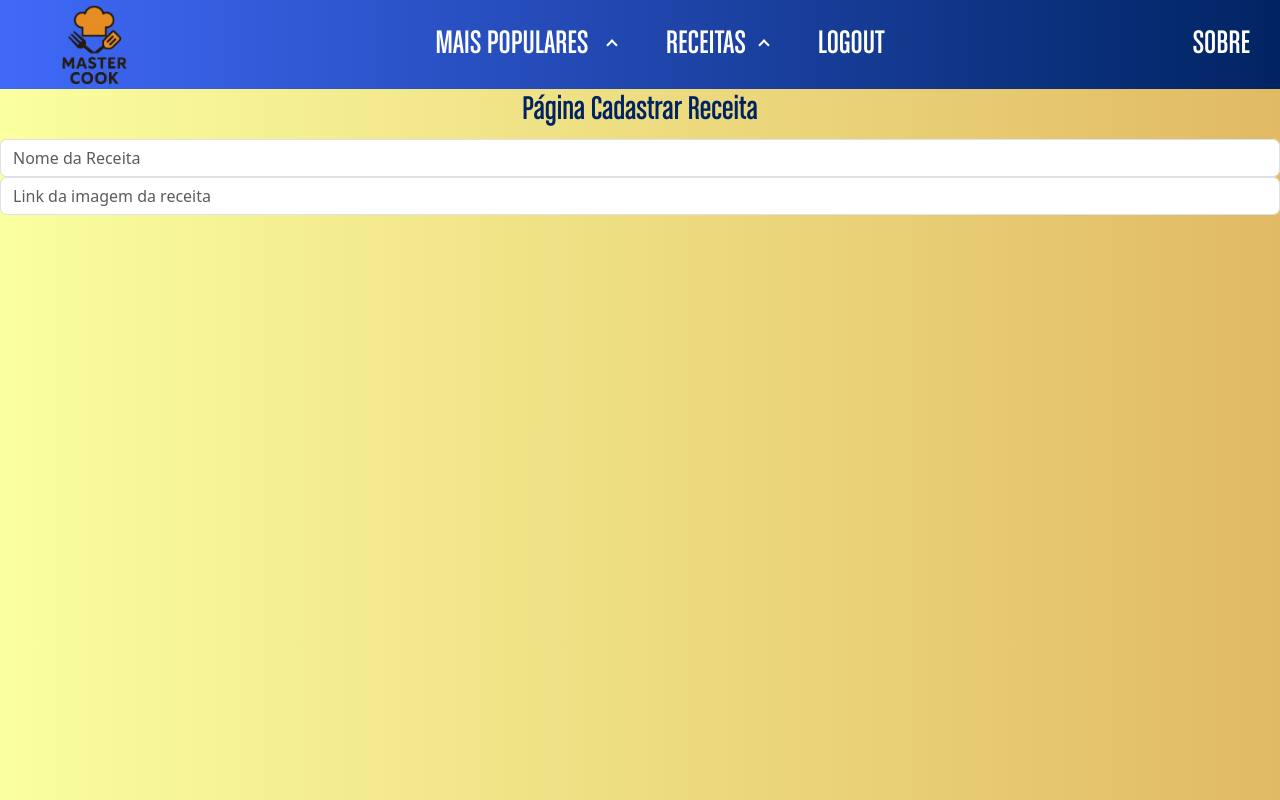
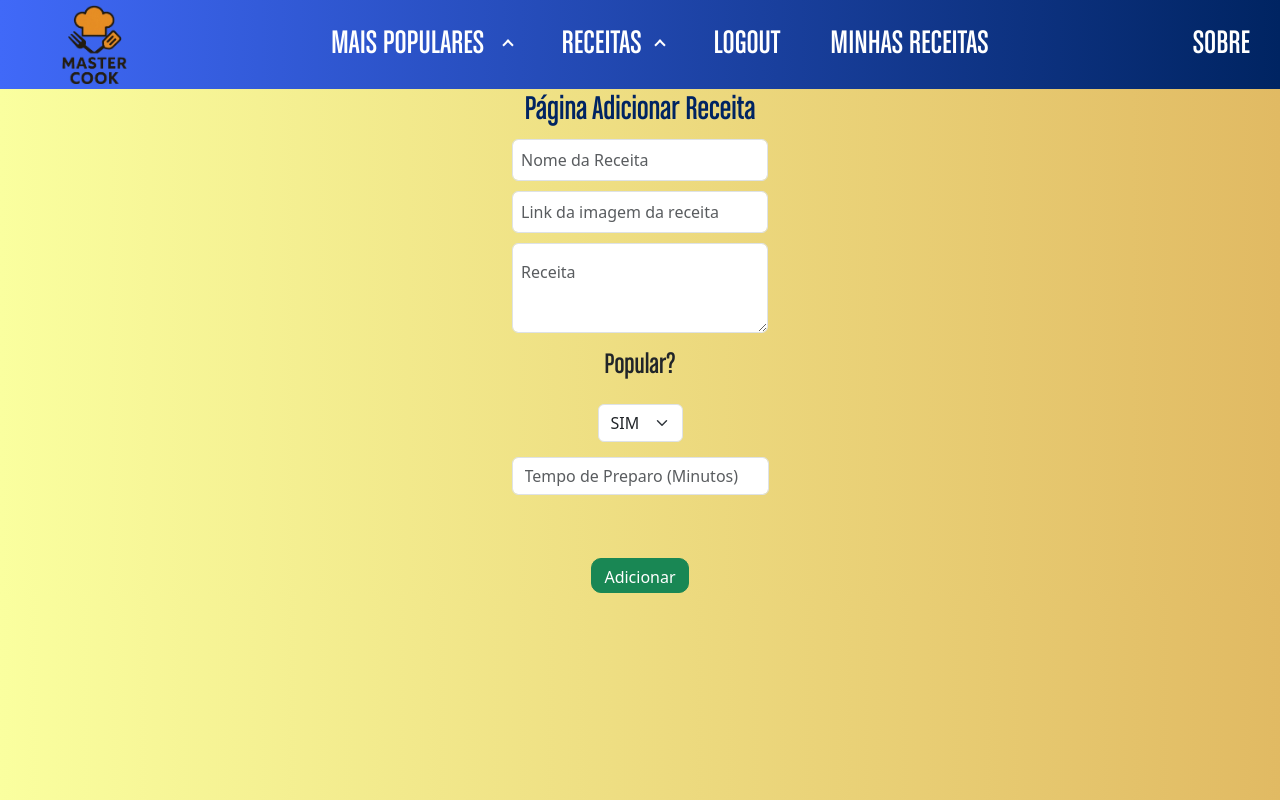
Before and after one commit to Guilherme-Eufrasio/mastercook-em-django, a Django app: page /area_administrativa/cadastrar/ in a window 1280 px wide. Run offline with Django 5.2, Linux system fonts and the light colour scheme; a user stored in the database is signed in.

Commit message:
pequenas modificações

```diff
--- a/mastercook/area_administrativa/templates/receitas/cadastrar.html
+++ b/mastercook/area_administrativa/templates/receitas/cadastrar.html
@@ -1,4 +1,4 @@
-{% extends "base-logout.html" %}
+{% extends "base.html" %}
 {% load static %}
 {% block 'head' %}
     <link rel="stylesheet" href="{% static 'css/main.css' %}">
@@ -6,10 +6,24 @@
 {% block 'title' %}Cadastrar Receita{% endblock %}
 
 {% block 'conteudo' %}
-<h1>Página Cadastrar Receita</h1>
+<h1>Página Adicionar Receita</h1>
 
 <form name="addreceita">
     <input type="text" name="nomeReceita" class="nomereceita form-control" placeholder="Nome da Receita">
     <input type="url" name="imagemReceita" class="image form-control" placeholder="Link da imagem da receita">
+    <textarea name="" id="" class="descricao form-control" cols="30" rows="10" placeholder="Receita"></textarea>
+    <p name="escolha" class="escolha">Popular?</p>
+    <select name="popularesReceita" id="popularesReceita" class="popular form-select" required>
+        <option value="sim">SIM</option>
+        <option value="nao">NÃO</option>
+    </select>
+    <input type="number" name="tempo_preparo" class="tempo_preparo form-control" placeholder="Tempo de Preparo (Minutos)" required>
+
+    <br>
+    <br/>
+    <div class="butao">
+        <button class="add btn btn-success">Adicionar</button>
+
+    </div>
 </form>
 {% endblock %}
--- a/mastercook/area_administrativa/templates/receitas/editar.html
+++ b/mastercook/area_administrativa/templates/receitas/editar.html
@@ -1,4 +1,4 @@
-{% extends "base-logout.html" %}
+{% extends "base.html" %}
 {% load static %}
 {% block 'head' %}
     <link rel="stylesheet" href="{% static 'css/main.css' %}">
--- a/mastercook/static/css/main.css
+++ b/mastercook/static/css/main.css
@@ -276,3 +276,68 @@ p{
     letter-spacing: 0px;
     font-size: 35px;
 }
+.butao{
+    justify-self: center;
+}
+.add{
+    border-radius: 10px;
+    width: 100%;
+    /* background-color: rgb(46, 230, 46); */
+    height: 35px;
+}
+.popular{
+    border-radius: 6px;
+    display: flex;
+    width: auto;
+}
+.descricao{
+    display: block;
+    width: 20%;
+    margin-bottom: 10px;
+    padding: 8px;
+    box-sizing: border-box;
+    height: 90px;
+    line-height: 40px;
+}
+.adicionar-receita{
+    font-family: chalet;
+    background-color: #ffae00;
+    text-align: center;
+    color: #002462;
+}
+.nomereceita{
+    display: block;
+    width: 20%;
+    margin-bottom: 10px;
+    padding: 8px;
+    box-sizing: border-box;
+}
+form{
+    justify-items: center;
+}
+.image{
+    display: block;
+    width: 20%;
+    margin-bottom: 10px;
+    padding: 8px;
+    box-sizing: border-box;
+}
+.tempo_preparo{
+    display: flex;
+    margin: 15px;
+    width: auto;
+}
+.escolha{
+    font-size: 30px;
+}
+.cadastrar-receita{
+    text-align: center;
+}
+.txt1{
+    text-align: center;
+}
+.txt2{
+    text-align: center;
+}.mestre{
+    text-align: center;
+}
--- a/mastercook/templates/base-logout.html
+++ /dev/null
@@ -1,128 +0,0 @@
-{% load static %}
-<!DOCTYPE html>
-<html lang="pt-br">
-<head>
-    <meta charset="UTF-8">
-    <meta name="viewport" content="width=device-width, initial-scale=1.0">
-    <link href="https://cdn.jsdelivr.net/npm/bootstrap@5.3.7/dist/css/bootstrap.min.css" rel="stylesheet" integrity="sha384-LN+7fdVzj6u52u30Kp6M/trliBMCMKTyK833zpbD+pXdCLuTusPj697FH4R/5mcr" crossorigin="anonymous">
-    {% block 'head' %} {% endblock %}
-    <link rel="stylesheet" href="{% static 'css/main.css'%}">
-    <link rel="icon" href="{% static 'img/logo-receita.avif' %}">
-    <title>{% block 'title'%} {% endblock %}</title>
-</head>
-<body>
-    <nav class="menu-container">
-        <ul class="menu">
-                <li><a href="{% url 'home' %}"><img src="{% static 'img/logo-site.png' %}" alt="Logo Principal do Site - Master Cook"></a></li>
-                <li>
-                    <a class="menu_populares" href="#" onclick="abrirSubMenu('menu_populares')">MAIS POPULARES <span class="seta"></span></a>
-                    <ul class="submenu">
-                        <li><a href="{% url 'maispopu' %}">TODOS</a></li>
-                        <li><a href="{% url 'popusimples' %}">SIMPLES</a></li>
-                    </ul>
-                </li>
-
-                <li>
-                    <a class="menu_receitas" href="#" onclick="abrirSubMenu('menu_receitas')">RECEITAS<span class="seta"></span></a>
-                    <ul class="submenu ">
-                        <li><a href="{% url 'doces' %}">DOCES</a></li>
-                        <li><a href="{% url 'salgado' %}">SALGADOS</a></li>
-                    </ul>
-                </li>
-                <li><a href="{% url 'logout' %}">LOGOUT</a></li>
-                <li><a href="{% url 'sobre' %}">SOBRE</a></li>
-        </ul>
-    </nav>
-
-
-    <!-- MENU MOBILE ABAIXO: -->
-
-
-
-    <!-- <link href="https://cdn.jsdelivr.net/npm/bootstrap@5.3.6/dist/css/bootstrap.min.css" rel="stylesheet" integrity="sha384-4Q6Gf2aSP4eDXB8Miphtr37CMZZQ5oXLH2yaXMJ2w8e2ZtHTl7GptT4jmndRuHDT" crossorigin="anonymous">
-
-    <svg xmlns="http://www.w3.org/2000/svg" class="d-none">
-        <symbol id="check2" viewBox="0 0 16 16">
-            <path d="M13.854 3.646a.5.5 0 0 1 0 .708l-7 7a.5.5 0 0 1-.708 0l-3.5-3.5a.5.5 0 1 1 .708-.708L6.5 10.293l6.646-6.647a.5.5 0 0 1 .708 0z"></path>
-        </symbol>
-        <symbol id="circle-half" viewBox="0 0 16 16">
-            <path d="M8 15A7 7 0 1 0 8 1v14zm0 1A8 8 0 1 1 8 0a8 8 0 0 1 0 16z"></path>
-        </symbol>
-        <symbol id="moon-stars-fill" viewBox="0 0 16 16">
-            <path d="M6 .278a.768.768 0 0 1 .08.858 7.208 7.208 0 0 0-.878 3.46c0 4.021 3.278 7.277 7.318 7.277.527 0 1.04-.055 1.533-.16a.787.787 0 0 1 .81.316.733.733 0 0 1-.031.893A8.349 8.349 0 0 1 8.344 16C3.734 16 0 12.286 0 7.71 0 4.266 2.114 1.312 5.124.06A.752.752 0 0 1 6 .278z"></path>
-            <path d="M10.794 3.148a.217.217 0 0 1 .412 0l.387 1.162c.173.518.579.924 1.097 1.097l1.162.387a.217.217 0 0 1 0 .412l-1.162.387a1.734 1.734 0 0 0-1.097 1.097l-.387 1.162a.217.217 0 0 1-.412 0l-.387-1.162A1.734 1.734 0 0 0 9.31 6.593l-1.162-.387a.217.217 0 0 1 0-.412l1.162-.387a1.734 1.734 0 0 0 1.097-1.097l.387-1.162zM13.863.099a.145.145 0 0 1 .274 0l.258.774c.115.346.386.617.732.732l.774.258a.145.145 0 0 1 0 .274l-.774.258a1.156 1.156 0 0 0-.732.732l-.258.774a.145.145 0 0 1-.274 0l-.258-.774a1.156 1.156 0 0 0-.732-.732l-.774-.258a.145.145 0 0 1 0-.274l.774-.258c.346-.115.617-.386.732-.732L13.863.1z"></path>
-        </symbol>
-        <symbol id="sun-fill" viewBox="0 0 16 16">
-            <path d="M8 12a4 4 0 1 0 0-8 4 4 0 0 0 0 8zM8 0a.5.5 0 0 1 .5.5v2a.5.5 0 0 1-1 0v-2A.5.5 0 0 1 8 0zm0 13a.5.5 0 0 1 .5.5v2a.5.5 0 0 1-1 0v-2A.5.5 0 0 1 8 13zm8-5a.5.5 0 0 1-.5.5h-2a.5.5 0 0 1 0-1h2a.5.5 0 0 1 .5.5zM3 8a.5.5 0 0 1-.5.5h-2a.5.5 0 0 1 0-1h2A.5.5 0 0 1 3 8zm10.657-5.657a.5.5 0 0 1 0 .707l-1.414 1.415a.5.5 0 1 1-.707-.708l1.414-1.414a.5.5 0 0 1 .707 0zm-9.193 9.193a.5.5 0 0 1 0 .707L3.05 13.657a.5.5 0 0 1-.707-.707l1.414-1.414a.5.5 0 0 1 .707 0zm9.193 2.121a.5.5 0 0 1-.707 0l-1.414-1.414a.5.5 0 0 1 .707-.707l1.414 1.414a.5.5 0 0 1 0 .707zM4.464 4.465a.5.5 0 0 1-.707 0L2.343 3.05a.5.5 0 1 1 .707-.707l1.414 1.414a.5.5 0 0 1 0 .708z"></path>
-        </symbol>
-    </svg> -->
-
-
-
-    <nav class="navbar fixed-bottom navbar-expand-sm" id="menu-mobile">
-        <div class="container-fluid">
-            <a class="navbar-brand" href="{% url 'home' %}">
-                <img src="{% static 'img/logo-site.png'%}" alt="Logo Principal do Site - Master Cook" width="50px">
-            </a>
-            <button class="navbar-toggler" type="button" data-bs-toggle="collapse" data-bs-target="#navbarCollapse" aria-controls="navbarCollapse" aria-expanded="false" aria-label="Toggle navigation" id="icone"> <span class="navbar-toggler-icon" ></span> </button>
-            <div class="collapse navbar-collapse fullscreen-menu" id="navbarCollapse">
-                <button type="button" class="btn-close text-white position-absolute top-0 end-0 m-3 d-sm-none" id="closeMenuBtn" aria-label="Fechar menu"></button>
-
-                <ul class="navbar-nav">
-                    <li class="nav-item dropup">
-                        <a class="nav-link dropdown-toggle active" href="#" data-bs-toggle="dropdown" aria-expanded="false">Mais Populares</a>
-                        <ul class="dropdown-menu">
-                            <li><a class="dropdown-item" href="{% url 'maispopu' %}">TODOS</a></li>
-                            <li><a class="dropdown-item" href="{% url 'popusimples' %}">SIMPLES</a></li>
-                        </ul>
-                    </li>
-                    <li class="nav-item dropup">
-                        <a class="nav-link dropdown-toggle" href="#" data-bs-toggle="dropdown" aria-expanded="false">Receitas</a>
-                        <ul class="dropdown-menu">
-                            <li><a class="dropdown-item" href="{% url 'salgado' %}">SALGADOS</a></li>
-                            <li><a class="dropdown-item" href="{% url 'doces' %}">DOCES</a></li>
-                        </ul>
-                    </li>
-                    <li class="nav-item"> <a class="nav-link " href="{% url 'logout' %}">Logout</a> </li>
-                    <li class="nav-item"> <a class="nav-link" href="{% url 'sobre' %}">Sobre</a> </li>
-
-                </ul>
-            </div>
-        </div>
-    </nav>
-    {% block 'conteudo'%} {% endblock %}
-
-    <script src="https://cdn.jsdelivr.net/npm/bootstrap@5.3.6/dist/js/bootstrap.bundle.min.js" integrity="sha384-j1CDi7MgGQ12Z7Qab0qlWQ/Qqz24Gc6BM0thvEMVjHnfYGF0rmFCozFSxQBxwHKO" crossorigin="anonymous"></script>
-    <script src="{% static 'js/submenu.js' %}"></script>
-    <script>
-        document.addEventListener("DOMContentLoaded", function () {
-            const navLinks = document.querySelectorAll('#navbarCollapse .nav-link, #navbarCollapse .dropdown-item');
-            const closeBtn = document.getElementById('closeMenuBtn');
-            const navbarCollapseElement = document.getElementById('navbarCollapse');
-            const navbarCollapse = new bootstrap.Collapse(navbarCollapseElement, { toggle: false });
-
-
-            closeBtn.addEventListener("click", () => {
-                navbarCollapse.hide();
-            });
-
-
-        });
-
-        document.addEventListener("DOMContentLoaded", async () => {
-            if (!localStorage.getItem("receitas")) {
-                try {
-                    const responseReceitas = await fetch("{% static 'dados/receitas.json'%}");
-                    const dadosIniciaisReceitas = await responseReceitas.json();
-                    localStorage.setItem("receitas", JSON.stringify(dadosIniciaisReceitas));
-                } catch (erro) {
-                    console.error("Erro ao carregar receitas:", erro);
-                }
-            }
-        });
-
-
-    </script>
-
-</body>
-</html>
--- a/mastercook/templates/base.html
+++ b/mastercook/templates/base.html
@@ -29,8 +29,14 @@
                         <li><a href="{% url 'salgado' %}">SALGADOS</a></li>
                     </ul>
                 </li>
-                <li><a href="{% url 'registrar' %}">CADRASTRO</a></li>
-                <li><a href="{% url 'login' %}">LOGIN</a></li>
+
+                {% if user.username %}
+                    <li class="nav-item"> <a class="nav-link " href="{% url 'logout' %}">LOGOUT</a> </li>
+                    <li class="nav-item"> <a class="nav-link " href="{% url 'home_area_restrita' %}">MINHAS RECEITAS</a> </li>
+                {% else %}
+                    <li><a href="{% url 'registrar' %}">CADASTRO</a></li>
+                    <li><a href="{% url 'login' %}">LOGIN</a></li>
+                {% endif %}
                 <li><a href="{% url 'sobre' %}">SOBRE</a></li>
         </ul>
     </nav>
```
Also changed, not shown: mastercook/area_administrativa/templates/index-area-restrita.html (+8 -5 lines), db.sqlite3.
